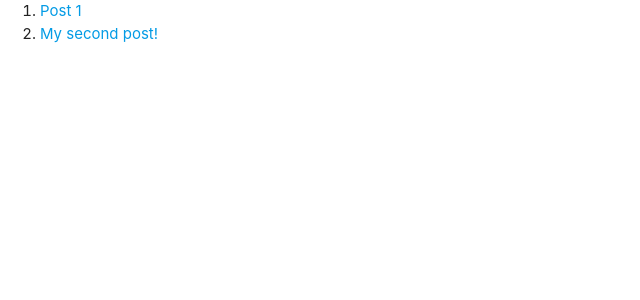
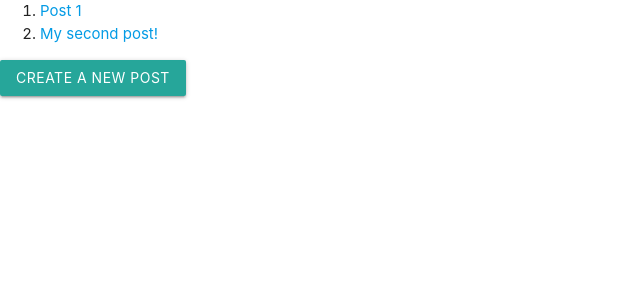
Before and after one commit to ajalascuna/midtermlascuna, a Django app: page /post/ in a window 1280 px wide. Shown: the top 300 px of the page, without its empty margins (0-640 px from the left). Run offline with Django 3.2, Linux system fonts and the light colour scheme; data comes from the database, SQL or seed files in the repository.

Commit message:
second commit

```diff
--- a/post/templates/index.html
+++ b/post/templates/index.html
@@ -11,6 +11,9 @@ this is the index page
   <li>
     <a href="{% url 'post:detail' post.id %}"> {{ post.title }} <br />
   </li>
+
   {% endfor %}
   </ol>
+  <a class="btn btn-primary" href="http://127.0.0.1:8000/admin/post/post/add/">Create a new post</a>
+
 {% endblock %}
```
